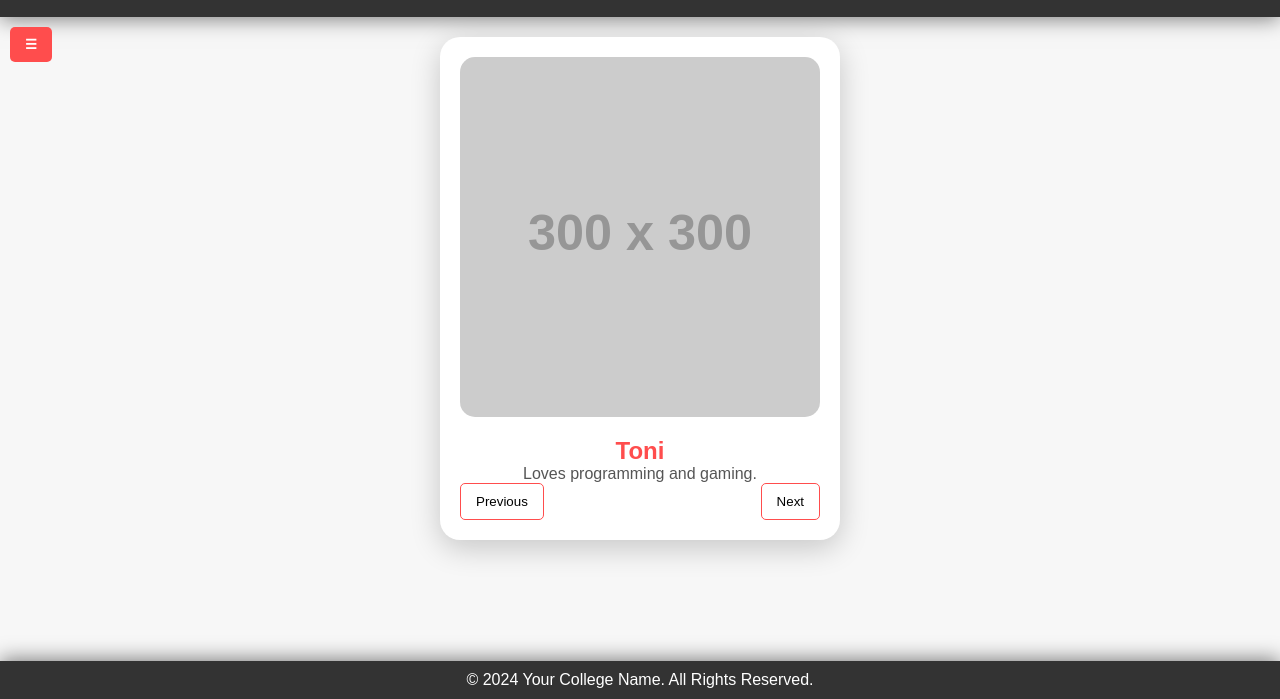
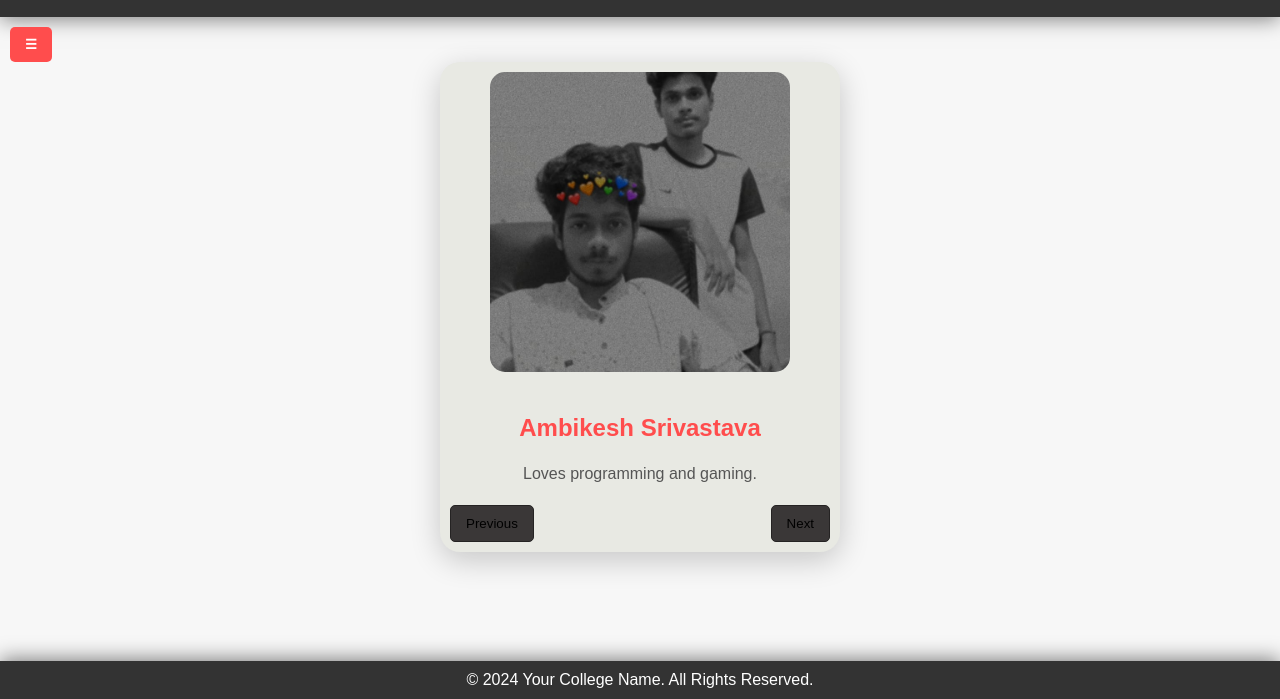
Before and after one commit to Ambikeshishere/IERT, a plain HTML site: page index.html in a window 1280 px wide. Shown: the part 101-800 px from the top of the page. Drawn offline with Linux system fonts and the light colour scheme; placeholder pictures from the web are drawn by us.

Commit message:
update21

```diff
--- a/script.js
+++ b/script.js
@@ -2,9 +2,12 @@ let currentIndex = 0;
 
 const profiles = [
     {
-        name: "Toni",
+        name: "Ambikesh Srivastava",
         info: "Loves programming and gaming.",
-        image: "https://via.placeholder.com/300/FF5733/FFFFFF?text=Toni"
+        image: "Ambikesh.jpg",
+        instagram : "Ambikesh.py",
+        email: "Abhay2004raj15@gmail.com"
+
     },
     {
         name: "Adam",
--- a/style.css
+++ b/style.css
@@ -80,7 +80,7 @@ header h2 {
 .sidebar h3 {
     margin-bottom: 10px;
     font-size: 1.2em; /* Responsive font size */
-    color: #ff4d4d; /* Set color for sidebar heading */
+    color: #000000; /* Set color for sidebar heading */
 }
 
 .sidebar ul {
@@ -94,7 +94,7 @@ header h2 {
 
 .sidebar ul li a {
     text-decoration: none;
-    color: #ff4d4d; /* Set link color */
+    color: #080808; /* Set link color */
     padding: 8px 10px; /* Add padding for clickable area */
     border-radius: 5px; /* Round corners for links */
     transition: background-color 0.3s, color 0.3s; /* Smooth transition for hover */
@@ -115,7 +115,7 @@ header h2 {
     position: relative;
     width: 90%; /* Use percentage for responsiveness */
     max-width: 400px; /* Max width of the card */
-    height: auto; /* Auto height */
+    height: 80%; /* Auto height */
     margin: auto; /* Center the card container horizontally */
     display: flex;
     justify-content: center;
@@ -126,16 +126,18 @@ header h2 {
 
 .profile-card {
     width: 100%; /* Use full width of the container */
-    height: auto; /* Use auto height */
+    height: 100%; /* Use auto height */
     border-radius: 20px;
-    background-color: #fff; /* White background for card */
+    border-color: #080808;
+    background-color: #e8e9e3; /* White background for card */
     box-shadow: 0 8px 30px rgba(0, 0, 0, 0.2);
     display: flex;
     flex-direction: column;
     justify-content: space-between;
     align-items: center;
-    padding: 20px; /* Adjust padding as needed */
+    padding: 10px; /* Adjust padding as needed */
     transition: transform 0.3s; /* Add transition for scaling effect */
+    margin-top: 25px;
 }
 
 .profile-card:hover {
@@ -143,9 +145,10 @@ header h2 {
 }
 
 .profile-card img {
-    width: 100%; /* Full width */
-    height: auto; /* Maintain aspect ratio */
-    border-radius: 15px;
+    width: 300px; /* Fixed width */
+    height: 300px; /* Fixed height */
+    object-fit: cover; /* Ensure the image covers the area without distortion */
+    border-radius: 15px; /* Rounded corners */
     margin-bottom: 20px;
 }
 
@@ -167,8 +170,8 @@ header h2 {
 }
 
 button {
-    background-color: #fff;
-    border: 1px solid #ff4d4d; /* Border color matches theme */
+    background-color: #3a3737;
+    border: 1px solid #252323; /* Border color matches theme */
     border-radius: 5px;
     padding: 10px 15px; /* Added horizontal padding */
     cursor: pointer;
@@ -182,7 +185,7 @@ button:hover {
 
 button:active {
     background-color: #ff4d4d; /* Active state color */
-    color: #fff;
+    color: #792f9b;
 }
 
 /* Footer Styles */
```
Also changed, not shown: Ambikesh.jpg (added).
